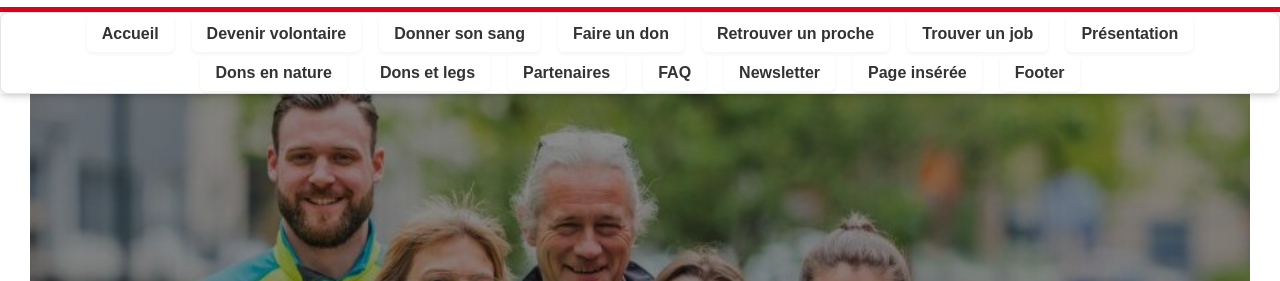
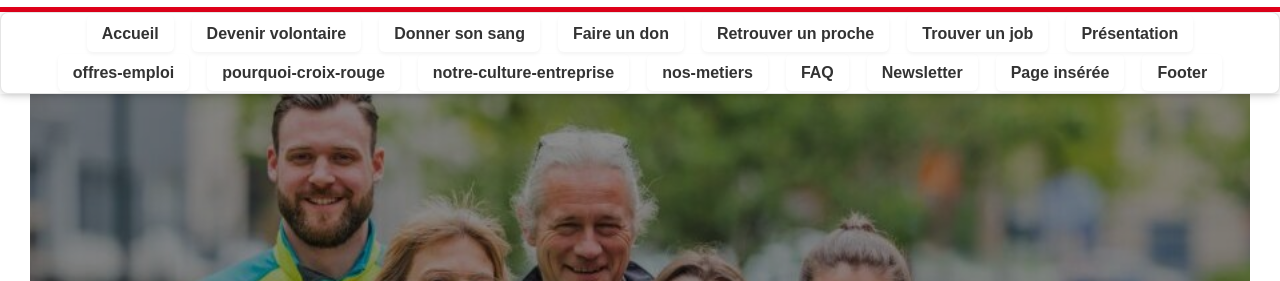
Before and after one commit to yacine977/croix-rouge-belgique, a plain HTML site: page trouver-un-job.html in a window 1280 px wide. Shown: the part 73-354 px from the top of the page. Drawn offline with Linux system fonts and the light colour scheme.

Commit message:
chore: ajustements finaux et contrôle complet avant livraison

```diff
--- a/trouver-un-job.html
+++ b/trouver-un-job.html
@@ -47,9 +47,10 @@
 
     <!-- Liens internes vers les sections de cette page -->
     <li><a href="#hero-job">Présentation</a></li>
-    <li><a href="#don-nature">Dons en nature</a></li>
-    <li><a href="#don-legs">Dons et legs</a></li>
-    <li><a href="#partenaire-section">Partenaires</a></li>
+    <li><a href="#offres-emploi">offres-emploi</a></li>
+    <li><a href="#pourquoi-croix-rouge">pourquoi-croix-rouge</a></li>
+    <li><a href="#notre-culture-entreprise">notre-culture-entreprise</a></li>
+    <li><a href="#nos-metiers">nos-metiers</a></li>
     <li><a href="#faq-section">FAQ</a></li>
     <li><a href="#newsletter-section">Newsletter</a></li>
     <li><a href="#inserted-page">Page insérée</a></li>
@@ -89,7 +90,7 @@
         </div>
       </div>
 
-      <section class="don-nature" id="don-nature">
+      <section class="don-nature" id="offres-emploi">
         <div class="don-nature-image">
           <img
             src="images/offres-emploi.jpg"
@@ -109,7 +110,7 @@
           >
         </div>
       </section>
-      <section class="don-legs" id="don-legs">
+      <section class="don-legs" id="pourquoi-croix-rouge">
         <div class="don-legs-content">
           <h3>Pourquoi la Croix-Rouge ?</h3>
           <p>
@@ -130,7 +131,7 @@
           />
         </div>
       </section>
-      <section class="partenaire-section" id="partenaire-section">
+      <section class="partenaire-section" id="notre-culture-entreprise">
         <div class="partenaire-image">
           <img
             src="images/notre-culture-entreprise.jpg"
@@ -153,7 +154,7 @@
         </div>
       </section>
 
-      <section class="don-nature" >
+      <section class="don-nature" id="nos-metiers">
         <div class="don-nature-content">
           <h3>Nos métiers</h3>
           <p>
```
Also changed, not shown: devenir-volontaire.html (+8 -8 lines), index.html (+1 -1 lines), retrouver-un-proche.html (+8 -8 lines).
